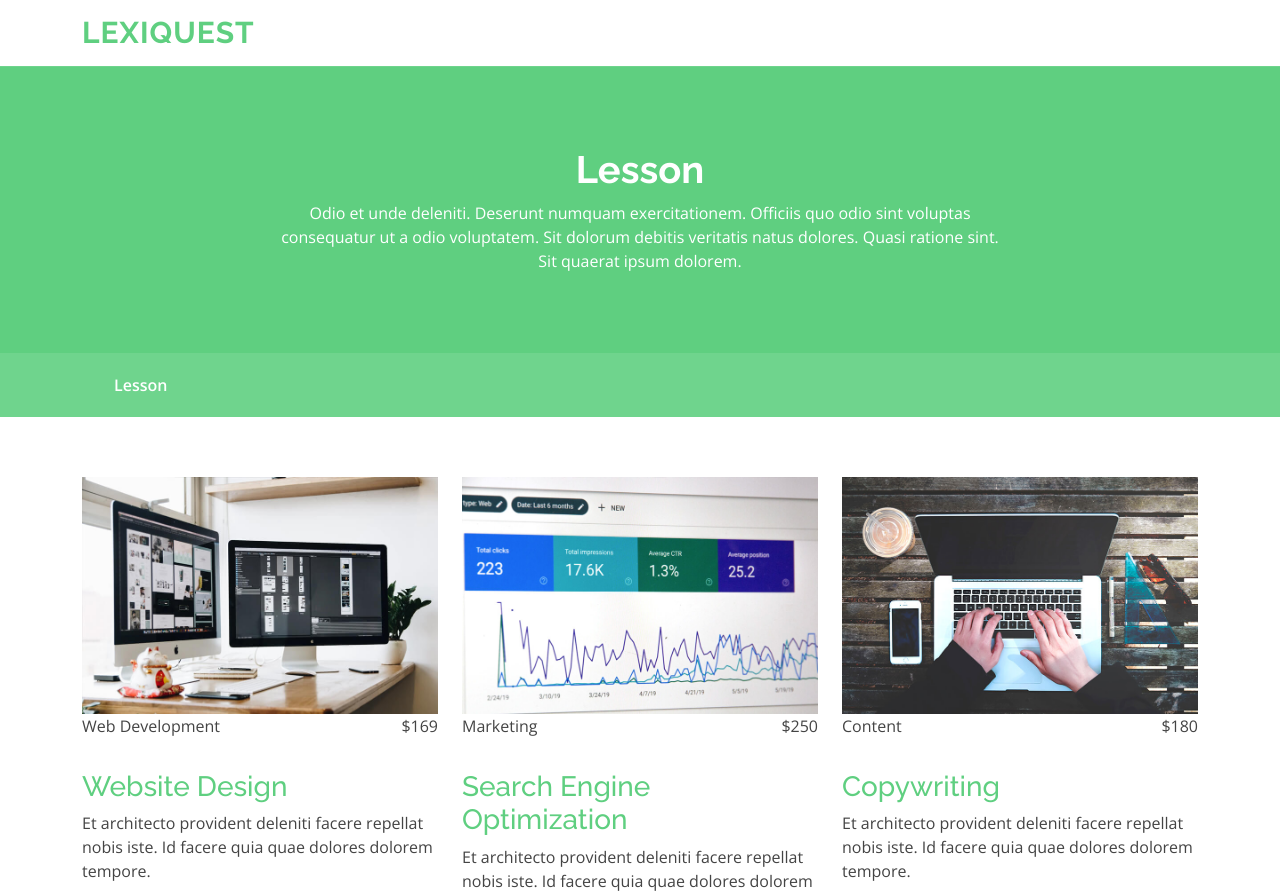
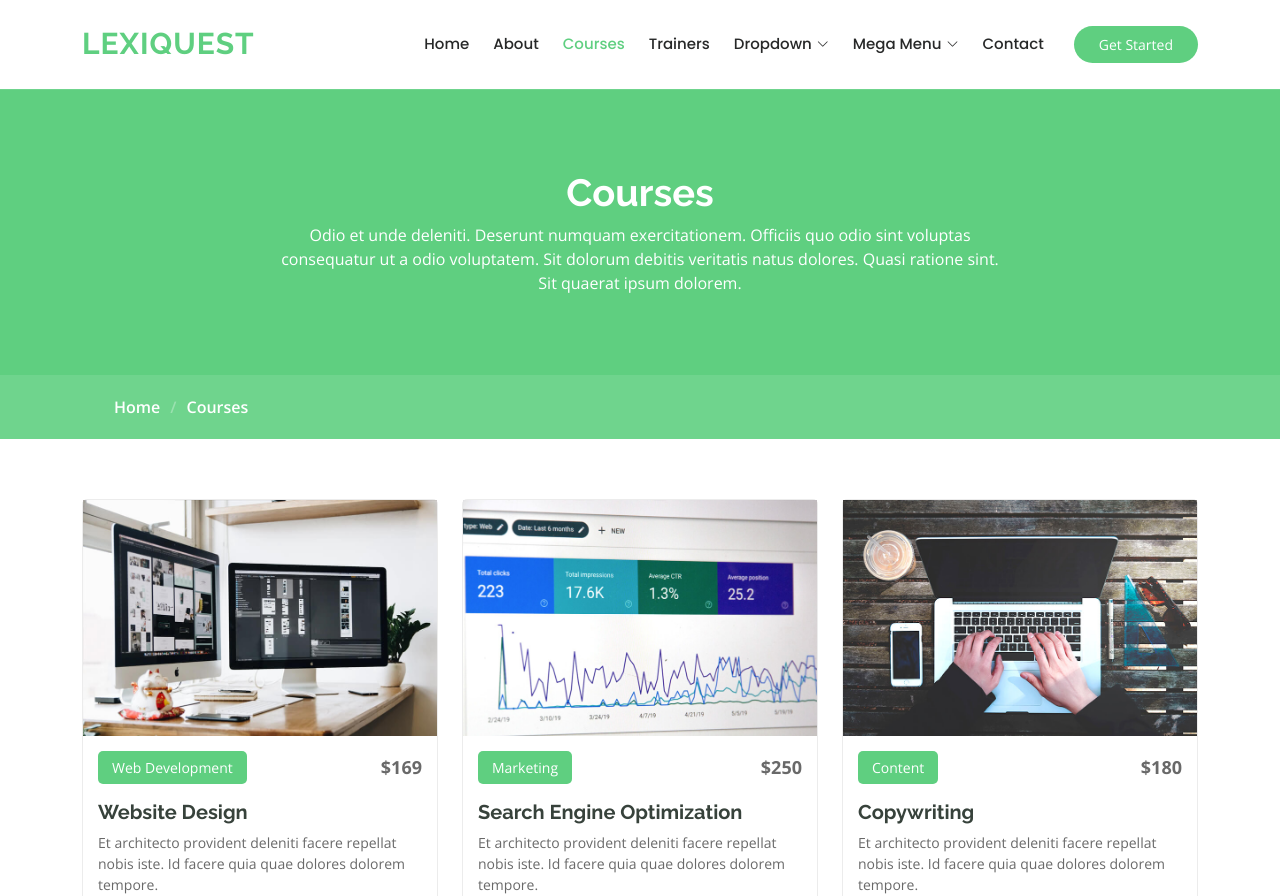
Before and after one commit to Ankitshukla90/djangolearning, a Django app: page /courseapp/lesson in a window 1280 px wide. Shown: the top 896 px of the page. Run offline with Django 5.2, Linux system fonts and the light colour scheme; the visitor is signed in with stand-in values (Sample User, id 1); some libraries are stand-ins or nearby versions.

Commit message:
lesson edit

```diff
--- a/templates/lesson.html
+++ b/templates/lesson.html
@@ -49,6 +49,65 @@
         <h1 class="">LexiQuest</h1>
       </a>
 
+      <nav id="navmenu" class="navmenu">
+        <ul>
+          <li><a href="index.html" class="">Home</a></li>
+          <li><a href="about.html">About</a></li>
+          <li><a href="courses.html" class="active">Courses</a></li>
+          <li><a href="trainers.html">Trainers</a></li>
+          <li class="dropdown has-dropdown"><a href="#"><span>Dropdown</span> <i class="bi bi-chevron-down"></i></a>
+            <ul>
+              <li><a href="#">Dropdown 1</a></li>
+              <li class="dropdown has-dropdown"><a href="#"><span>Deep Dropdown</span> <i class="bi bi-chevron-down"></i></a>
+                <ul>
+                  <li><a href="#">Deep Dropdown 1</a></li>
+                  <li><a href="#">Deep Dropdown 2</a></li>
+                  <li><a href="#">Deep Dropdown 3</a></li>
+                  <li><a href="#">Deep Dropdown 4</a></li>
+                  <li><a href="#">Deep Dropdown 5</a></li>
+                </ul>
+              </li>
+              <li><a href="#">Dropdown 2</a></li>
+              <li><a href="#">Dropdown 3</a></li>
+              <li><a href="#">Dropdown 4</a></li>
+            </ul>
+          </li>
+          <li class="megamenu has-dropdown"><a href="#"><span>Mega Menu</span> <i class="bi bi-chevron-down"></i></a>
+            <ul>
+              <li>
+                <a href="#">Column 1 link 1</a>
+                <a href="#">Column 1 link 2</a>
+                <a href="#">Column 1 link 3</a>
+              </li>
+              <li>
+                <a href="#">Column 2 link 1</a>
+                <a href="#">Column 2 link 2</a>
+                <a href="#">Column 3 link 3</a>
+              </li>
+              <li>
+                <a href="#">Column 3 link 1</a>
+                <a href="#">Column 3 link 2</a>
+                <a href="#">Column 3 link 3</a>
+              </li>
+              <li>
+                <a href="#">Column 4 link 1</a>
+                <a href="#">Column 4 link 2</a>
+                <a href="#">Column 4 link 3</a>
+              </li>
+              <li>
+                <a href="#">Column 5 link 1</a>
+                <a href="#">Column 5 link 2</a>
+                <a href="#">Column 5 link 3</a>
+              </li>
+            </ul>
+          </li>
+          <li><a href="contact.html">Contact</a></li>
+        </ul>
+        <i class="mobile-nav-toggle d-xl-none bi bi-list"></i>
+      </nav>
+
+      <a class="btn-getstarted" href="courses.html">Get Started</a>
+
     </div>
   </header>
 
@@ -60,7 +119,7 @@
         <div class="container">
           <div class="row d-flex justify-content-center text-center">
             <div class="col-lg-8">
-              <h1>Lesson</h1>
+              <h1>Courses</h1>
               <p class="mb-0">Odio et unde deleniti. Deserunt numquam exercitationem. Officiis quo odio sint voluptas consequatur ut a odio voluptatem. Sit dolorum debitis veritatis natus dolores. Quasi ratione sint. Sit quaerat ipsum dolorem.</p>
             </div>
           </div>
@@ -69,14 +128,15 @@
       <nav class="breadcrumbs">
         <div class="container">
           <ol>
-            <li class="current">Lesson</li>
+            <li><a href="index.html">Home</a></li>
+            <li class="current">Courses</li>
           </ol>
         </div>
       </nav>
     </div><!-- End Page Title -->
 
     <!-- Courses List Section -->
-    <section id="lesson-list" class="section lesson-list">
+    <section id="courses-list" class="section courses-list">
 
       <div class="container">
 
@@ -174,7 +234,7 @@
       <div class="row gy-4">
         <div class="col-lg-4 col-md-6 footer-about">
           <a href="index.html" class="logo d-flex align-items-center">
-            <span class="">LexiQuest</span>
+            <span class="">Mentor</span>
           </a>
           <div class="footer-contact pt-3">
             <p>A108 Adam Street</p>
```
Also changed, not shown: templates/courses.html (+60 -0 lines), assets/js/main.js (line endings or trailing spaces).
